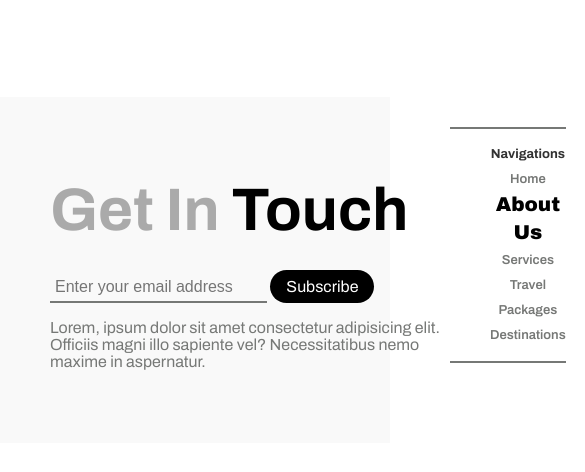
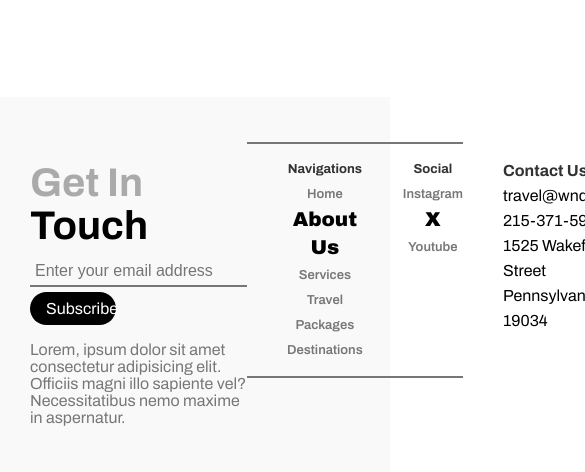
Before and after one commit to rachmatardico/wndrlnd, a plain HTML site: page index.html in a window 390 px wide. Shown: the part 5564-6036 px from the top of the page, 585 px wide, since content can reach past the window. Before the commit the page ends 6007 px from the top, so only its background shows below. Drawn offline with Linux system fonts and the light colour scheme.

Commit message:
Edit style layouts for footer section at responsive breakpoints max 768 - 1024px

```diff
--- a/style.css
+++ b/style.css
@@ -556,7 +556,6 @@ footer {
     text-decoration: none;
     font-weight: 500;
 }
-
 /* The end of Footer styling */
 
 /* Screen breakpoints layout styles */
@@ -594,6 +593,56 @@ footer {
         margin-bottom: 10px;
     }
     /* The end of about us styling */
+
+    /* Footer */
+    footer {
+        padding: 30px 30px;
+    }
+
+    .form-footer h2{
+        font-size: 50px;
+    }
+
+    .form-footer a {
+        margin-top: 5px;
+    }
+
+    .footer-title {
+        width: 100%;
+    }
+
+    .footer-info {
+        gap: 0;
+    }
+    /* The end of Footer styling */
+}
+
+@media screen and (max-width: 768px) {
+    /* Footer */
+    footer {
+        padding: 30px 30px;
+    }
+
+    .form-footer h2{
+        font-size: 40px;
+        margin-bottom: 10px;
+    }
+
+    .form-footer a {
+        display: block;
+        margin-top: 5px;
+        text-align: center;
+        width: 25%;
+    }
+
+    .footer-title {
+        width: 100%;
+    }
+
+    .footer-info {
+        gap: 0;
+    }
+/* The end of Footer styling */
 }
 
 @media screen and (max-width: 576px) {
```
